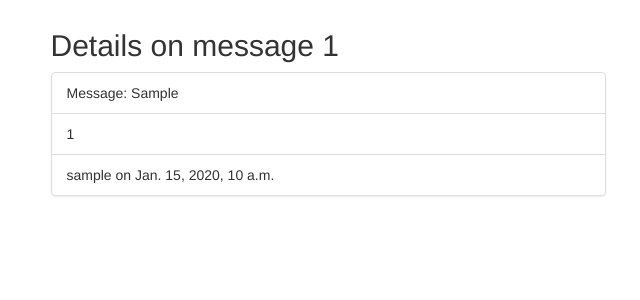
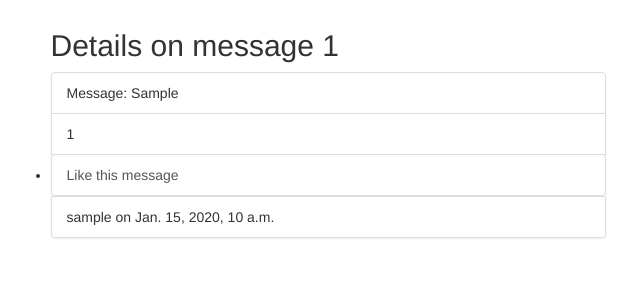
Before and after one commit to Anders12345/Kvittr, a Django app: page /kvittrmsg/1/ in a window 1280 px wide. Shown: the part 51-351 px from the top of the page, without its empty margins (312-952 px from the left). Run offline with Django 3.2, Linux system fonts and the light colour scheme; a user stored in the database is signed in; tables that the repository leaves empty hold one stand-in row (values such as "Sample post"); some libraries are stand-ins or nearby versions.

Commit message:
Added added id-likes-for-msg .add-likes-link data-msgid and hidde input type for updating likes on a message

```diff
--- a/kvittr/kvittrmsg/templates/kvittrmsg/msg_details.html
+++ b/kvittr/kvittrmsg/templates/kvittrmsg/msg_details.html
@@ -5,9 +5,11 @@
     		<h2>Details on message {{ msg.id }}</h2>
     		<ul class="list-group">
         		<li class="list-group-item">Message: {{ msg.msg }}</li>
-        		<li class="list-group-item">{{ msg.likes }}</li>
+        		<li id="id-likes-for-msg-{{ msg.id }}" class="list-group-item">{{ msg.likes }}</li>
+        		<li><a href="" class="add-likes-link list-group-item" data-msgid="{{ msg.id }}">Like this message</a></li>
         		<li class="list-group-item">{{ msg.created_by }} on {{ msg.created_datetime }}</li>
     		</ul>
     	</div>
     </div>
+    <input type="hidden" id="add_likes_url" value="/kvittrmsg/{{ msg.id }}/add_likes">
 {% endblock %}
```
